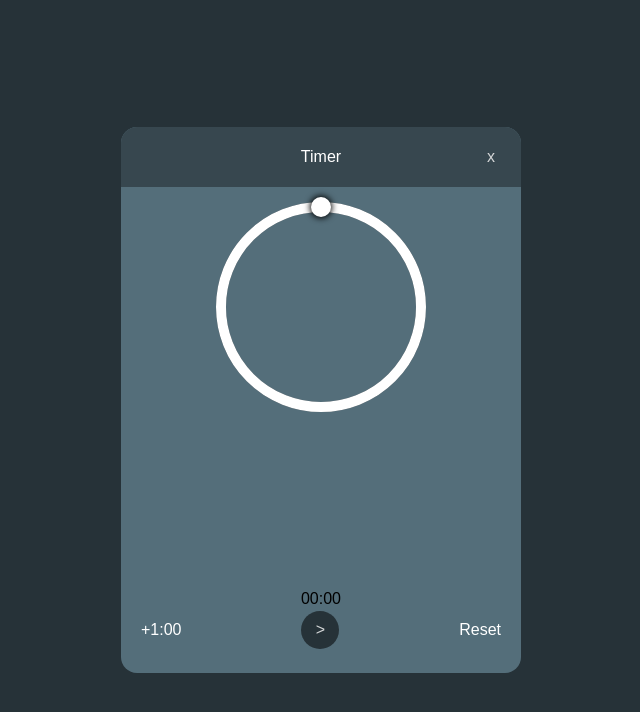
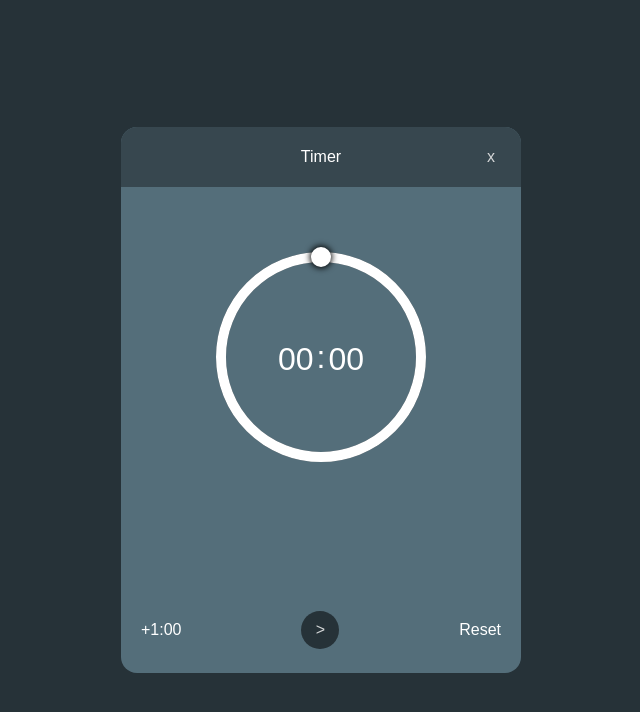
Before and after one commit to jeremy-deutsch/radial-timer, a Next.js app: page / in a window 1280 px wide. Shown: the top 712 px of the page, without its empty margins (319-959 px from the left). Built offline with nearby package versions, Linux system fonts and the light colour scheme.

Commit message:
Make time counter into editable fields

```diff
--- a/src/app/globals.css
+++ b/src/app/globals.css
@@ -86,3 +86,13 @@ button {
   padding: none;
   background: none;
 }
+
+input::-webkit-outer-spin-button,
+input::-webkit-inner-spin-button {
+  -webkit-appearance: none;
+  margin: 0;
+}
+
+input[type="number"] {
+  -moz-appearance: textfield;
+}
--- a/src/app/page.module.css
+++ b/src/app/page.module.css
@@ -53,9 +53,14 @@
   color: var(--theme-icon-fill);
 }
 
+.radialTimerOuterWrapper {
+  display: flex;
+  flex-direction: column;
+  justify-content: center;
+  height: 400px;
+}
+
 .radialTimerContainer {
-  flex: 1;
-
   position: relative;
 }
 
@@ -73,7 +78,7 @@
 
 .radialTimerContainer svg {
   width: 100%;
-  height: 400px;
+  height: 300px;
 }
 
 .radialTimerBackCircle {
@@ -88,10 +93,38 @@
   stroke-width: 10px;
 }
 
-.timerText {
+.timerInputsWrapper {
   position: absolute;
   width: 100%;
-  text-align: center;
+  display: flex;
+  justify-content: center;
+  color: var(--theme-text-fill);
+  top: calc(var(--circle-center-y) - 18px);
+  font-size: 32px;
+  line-height: 36px;
+}
+
+.timeHalfInput {
+  flex: 0;
+  min-width: 60px;
+  cursor: pointer;
+  background-color: transparent;
+  color: var(--theme-text-fill);
+  border: 1px solid transparent;
+  border-radius: 4px;
+
+  font-size: inherit;
+  line-height: inherit;
+}
+
+.timeHalfInput:focus {
+  cursor: unset;
+  background-color: var(--theme-text-fill);
+  color: var(--theme-light-background);
+}
+
+.timeHalfInput:hover {
+  border: 1px solid var(--theme-text-fill);
 }
 
 .bottomButtonRow {
--- a/src/app/page.tsx
+++ b/src/app/page.tsx
@@ -5,7 +5,6 @@ import {
   MotionValue,
   PanInfo,
   useMotionValue,
-  useMotionValueEvent,
   useTime,
   useTransform,
 } from "framer-motion";
@@ -79,6 +78,23 @@ export default function Home() {
     });
   }
 
+  function pause() {
+    const now = currentTime.get();
+    setTimerState((state) => {
+      if (state.type === "paused") {
+        return state;
+      } else {
+        const { endTimeMs, totalTimeMs } = state;
+
+        return {
+          type: "paused",
+          totalTimeMs,
+          timeLeftMs: Math.max(endTimeMs - now, 0),
+        };
+      }
+    });
+  }
+
   return (
     <div className={styles.timerWrapper}>
       <main className={styles.mainTimerSection}>
@@ -132,6 +148,34 @@ export default function Home() {
             });
           }}
           onTogglePaused={togglePaused}
+          pause={pause}
+          onEdit={(inputAmount, fieldName) => {
+            const now = currentTime.get();
+            setTimerState((state) => {
+              let timeLeftMs: number;
+
+              if (state.type === "paused") {
+                timeLeftMs = state.timeLeftMs;
+              } else {
+                timeLeftMs = state.endTimeMs - now;
+              }
+
+              let newTimeLeftMs: number;
+              if (fieldName === "minutes") {
+                newTimeLeftMs =
+                  inputAmount * MINUTE_MS + (timeLeftMs % MINUTE_MS);
+              } else {
+                const minutesLeftMs = timeLeftMs - (timeLeftMs % MINUTE_MS);
+                newTimeLeftMs = inputAmount * 1000 + minutesLeftMs;
+              }
+
+              return {
+                type: "paused",
+                totalTimeMs: Math.max(state.totalTimeMs, newTimeLeftMs),
+                timeLeftMs: newTimeLeftMs,
+              };
+            });
+          }}
         />
         <div className={styles.bottomButtonRow}>
           <button className={styles.bottomTextButton} onClick={addOneMinute}>
@@ -151,8 +195,8 @@ export default function Home() {
 }
 
 const CIRCLE_RADIUS = 100;
-const CIRCLE_X = 200;
-const CIRCLE_Y = 120;
+const CIRCLE_CENTER_X = 200;
+const CIRCLE_CENTER_Y = 120;
 
 const DRAG_BUTTON_RADIUS = 10;
 
@@ -175,6 +219,8 @@ interface RadialTimerProps {
     keyboardCommand: "increment" | "decrement" | "start" | "end"
   ) => void;
   onTogglePaused: () => void;
+  pause: () => void;
+  onEdit: (amount: number, field: "minutes" | "seconds") => void;
 }
 
 function RadialTimer(props: RadialTimerProps) {
@@ -184,6 +230,8 @@ function RadialTimer(props: RadialTimerProps) {
     onDragComplete,
     onKeyboardCommand,
     onTogglePaused,
+    pause,
+    onEdit,
   } = props;
 
   const radialTimerContainerRef = useRef<HTMLDivElement>(null);
@@ -220,7 +268,9 @@ function RadialTimer(props: RadialTimerProps) {
     // We use sine, not cosine, because the circle is turned 90 degrees left.
     const positionRelativeToCircleCenter =
       Math.sin(timeLeftPercentage * 2 * Math.PI) * CIRCLE_RADIUS;
-    return positionRelativeToCircleCenter + CIRCLE_X - DRAG_BUTTON_RADIUS;
+    return (
+      positionRelativeToCircleCenter + CIRCLE_CENTER_X - DRAG_BUTTON_RADIUS
+    );
   });
 
   const animatedTimerDragButtonY = useTransform(() => {
@@ -230,14 +280,19 @@ function RadialTimer(props: RadialTimerProps) {
       Math.cos(timeLeftPercentage * 2 * Math.PI) * CIRCLE_RADIUS;
 
     // Subtract, don't add, because in the browser down is positive and up is negative
-    return CIRCLE_Y - positionRelativeToCircleCenter - DRAG_BUTTON_RADIUS;
+    return (
+      CIRCLE_CENTER_Y - positionRelativeToCircleCenter - DRAG_BUTTON_RADIUS
+    );
   });
 
-  const animatedTimeLeftText = useTransform(() => {
+  const animatedMinutesLeft = useTransform(() => {
     const ms = animatedTimeLeftMs.get();
-    const minutes = Math.floor(ms / MINUTE_MS);
-    const seconds = Math.floor((ms % MINUTE_MS) / 1000);
-    return `${padLeadingZero(minutes)}:${padLeadingZero(seconds)}`;
+    return Math.floor(ms / MINUTE_MS);
+  });
+
+  const animatedSecondsLeft = useTransform(() => {
+    const ms = animatedTimeLeftMs.get();
+    return Math.floor((ms % MINUTE_MS) / 1000);
   });
 
   const dragButtonRef = useRef<HTMLElement>(null);
@@ -277,9 +332,16 @@ function RadialTimer(props: RadialTimerProps) {
   }, [animatedTimeLeftMs]);
 
   return (
-    <div className={styles.radialTimerContainer} ref={radialTimerContainerRef}>
+    <div className={styles.radialTimerOuterWrapper}>
       {/* TODO give this proper accessible slider controls */}
-      <div className={styles.sliderContainer}>
+      <div
+        className={styles.radialTimerContainer}
+        ref={radialTimerContainerRef}
+        style={{
+          // @ts-expect-error custom property is unexpected by TS
+          "--circle-center-y": `${CIRCLE_CENTER_Y}px`,
+        }}
+      >
         <motion.button
           ref={dragButtonRef}
           className={styles.radialTimerDragButton}
@@ -317,8 +379,10 @@ function RadialTimer(props: RadialTimerProps) {
             dragButtonRef.current?.focus();
 
             const containerPosition = container.getBoundingClientRect();
-            const circleCenterXOnScreen = containerPosition.left + CIRCLE_X;
-            const circleCenterYOnScreen = containerPosition.top + CIRCLE_Y;
+            const circleCenterXOnScreen =
+              containerPosition.left + CIRCLE_CENTER_X;
+            const circleCenterYOnScreen =
+              containerPosition.top + CIRCLE_CENTER_Y;
 
             setDragStartInfo({
               relativeStartX: info.point.x - circleCenterXOnScreen,
@@ -357,23 +421,77 @@ function RadialTimer(props: RadialTimerProps) {
           <circle
             className={styles.radialTimerBackCircle}
             r={CIRCLE_RADIUS}
-            cx={CIRCLE_X}
-            cy={CIRCLE_Y}
+            cx={CIRCLE_CENTER_X}
+            cy={CIRCLE_CENTER_Y}
           />
           <motion.circle
             className={styles.radialTimerFrontCircle}
             pathLength={animatedTimeLeftPercentage}
-            transform={`rotate(-90 ${CIRCLE_X} ${CIRCLE_Y})`}
+            transform={`rotate(-90 ${CIRCLE_CENTER_X} ${CIRCLE_CENTER_Y})`}
             r={CIRCLE_RADIUS}
-            cx={CIRCLE_X}
-            cy={CIRCLE_Y}
+            cx={CIRCLE_CENTER_X}
+            cy={CIRCLE_CENTER_Y}
           />
         </motion.svg>
+        <div className={styles.timerInputsWrapper}>
+          <EditableTimeHalf
+            animatedValue={animatedMinutesLeft}
+            onFocus={pause}
+            onEdit={(newValue) => onEdit(newValue, "minutes")}
+            alignText="end"
+          />{" "}
+          :{" "}
+          <EditableTimeHalf
+            animatedValue={animatedSecondsLeft}
+            onFocus={pause}
+            onEdit={(newValue) => onEdit(newValue, "seconds")}
+            alignText="start"
+          />
+        </div>
       </div>
-      <motion.div className={styles.timerText}>
-        {animatedTimeLeftText}
-      </motion.div>
     </div>
+  );
+}
+
+interface EditableTimeHalfProps {
+  animatedValue: MotionValue<number>;
+  onFocus: () => void;
+  onEdit: (newValue: number) => void;
+  alignText: "start" | "end";
+}
+
+function EditableTimeHalf(props: EditableTimeHalfProps) {
+  const { animatedValue, onFocus, onEdit, alignText } = props;
+
+  const inputRef = useRef<HTMLInputElement>(null);
+
+  useEffect(() => {
+    if (inputRef.current) {
+      inputRef.current.value = padLeadingZero(animatedValue.get());
+    }
+
+    return animatedValue.on("change", (value) => {
+      if (inputRef.current && inputRef.current !== document.activeElement) {
+        inputRef.current.value = padLeadingZero(value);
+      }
+    });
+  }, [animatedValue]);
+
+  return (
+    <input
+      ref={inputRef}
+      className={styles.timeHalfInput}
+      type="number"
+      onFocus={onFocus}
+      onChange={(e) => {
+        onEdit(Math.max(e.target.valueAsNumber || 0, 0));
+      }}
+      onBlur={(e) => {
+        e.target.value = padLeadingZero(animatedValue.get());
+      }}
+      defaultValue="00"
+      style={{ textAlign: alignText }}
+    />
   );
 }
 
@@ -381,5 +499,5 @@ function padLeadingZero(num: number) {
   if (num < 10) {
     return `0${num}`;
   }
-  return num;
+  return String(num);
 }
```
